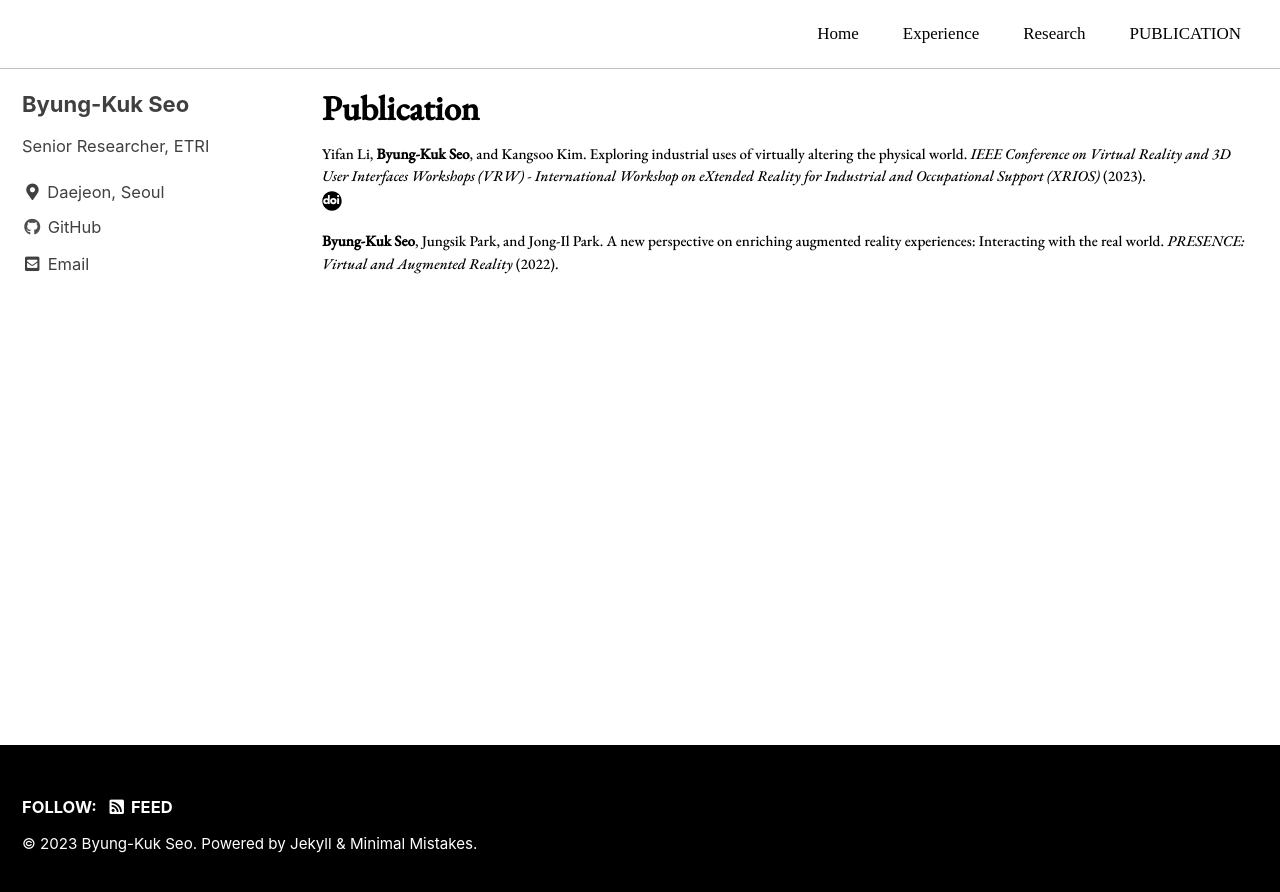
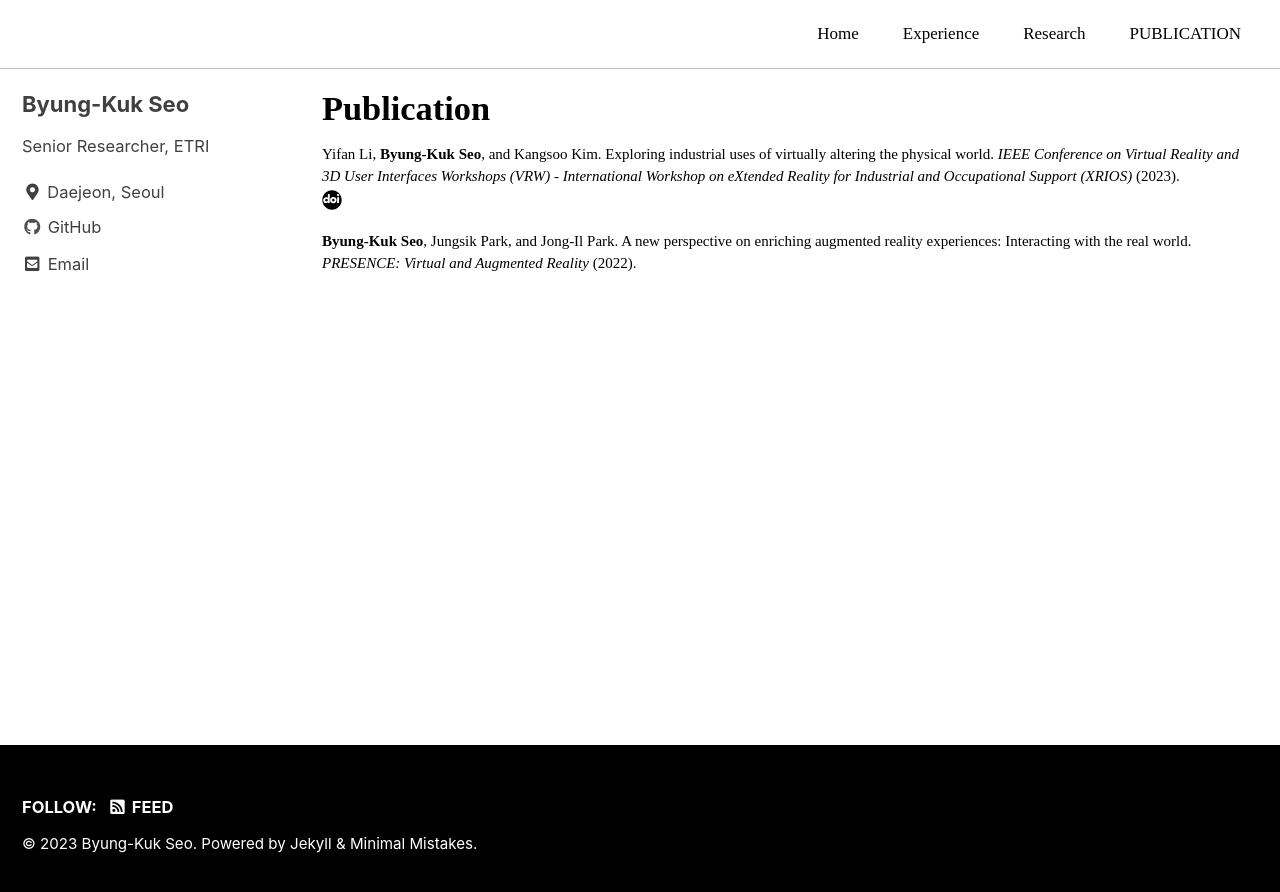
Before and after one commit to byungkukseo/byungkukseo.github.io, a Jekyll site: the page built from _pages/publication/publication.md, in a window 1280 px wide. Shown: the top 892 px of the page. Built offline with Jekyll 4.4.1, drawn with Linux system fonts in a browser that asks for light colours; cached includes are drawn as plain includes; some web fonts are replaced.

Commit message:
Update _base.scss

```diff
--- a/_sass/minimal-mistakes/_base.scss
+++ b/_sass/minimal-mistakes/_base.scss
@@ -2,7 +2,7 @@
    BASE ELEMENTS
    ========================================================================== */
 
-@import url('https://fonts.googleapis.com/css2?family=EB+Garamond:ital,wght@0,500;1,500&display=swap');
+@import url('https://fonts.googleapis.com/css2?family=Forum&display=swap');
 
 html {
   /* sticky footer fix */
@@ -14,7 +14,7 @@ body {
   margin: 0;
   padding: 0;
   color: $text-color;
-  font-family: "EB Garamond";
+  font-family: "Forum";
   line-height: 1.5;
 
    &.overflow--hidden {
@@ -31,7 +31,7 @@ h5,
 h6 {
   margin: 2em 0 0.5em;
   line-height: 1.2;
-  font-family: "EB Garamond";
+  font-family: "Forum";
   font-weight: bold;
 }
 
```
